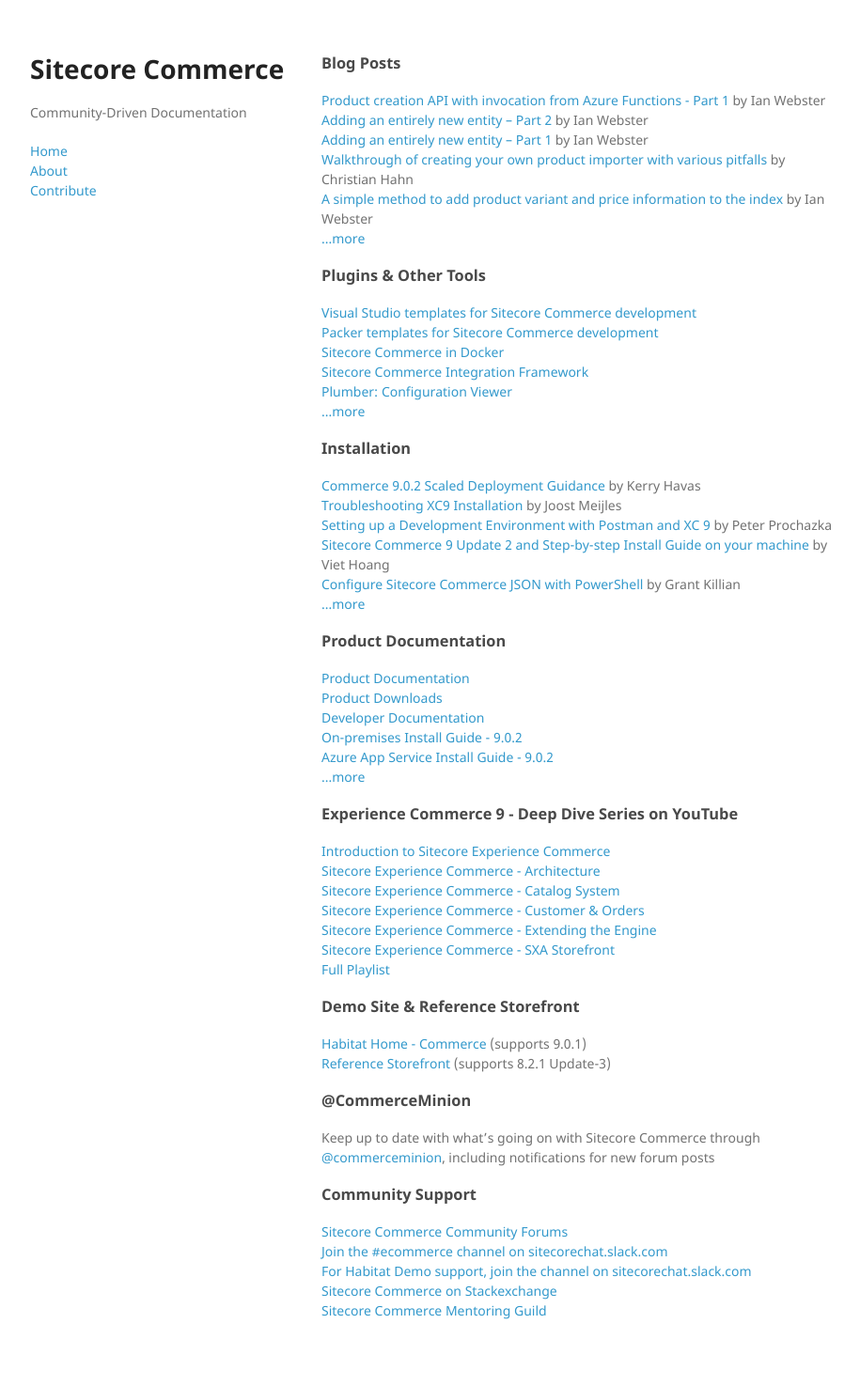
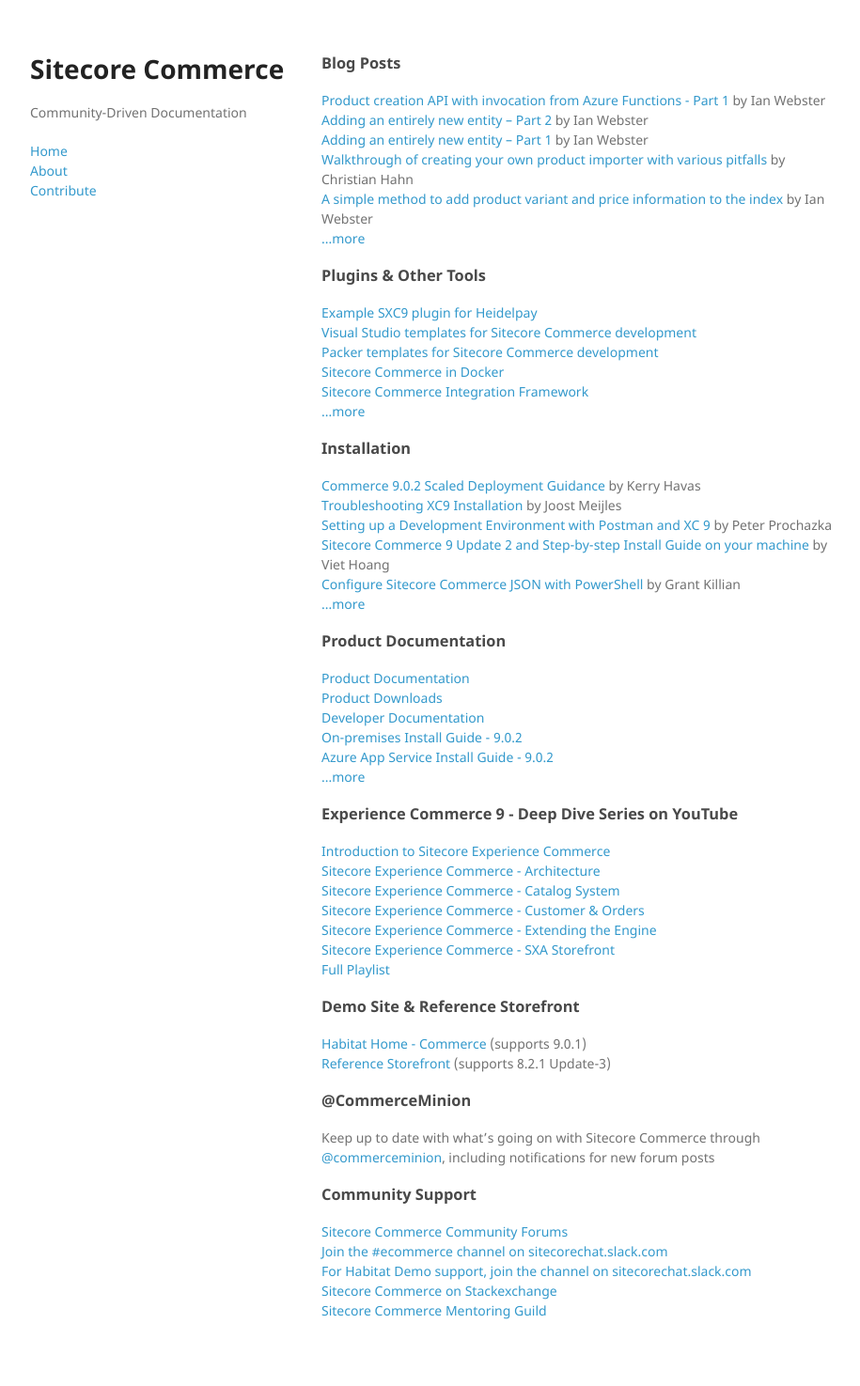
Before and after one commit to CommerceMinion/commerce-community-docs, a Jekyll site: the page built from index.md, in a window 1280 px wide. Shown: the whole page at 94% size, without its empty margins (26-941 px from the left). Built offline with Jekyll 4.4.1, drawn with Linux system fonts in a browser that asks for light colours.

Commit message:
Added Aviva plugin

```diff
--- a/_data/plugins.yml
+++ b/_data/plugins.yml
@@ -1,3 +1,8 @@
+- name: Example SXC9 plugin for Heidelpay
+  link: https://github.com/avivasolutionsnl/Heidelpay-SXC9-example
+  author: Aviva Solutions
+  submitted-by: Kelly Heard
+
 - name: Visual Studio templates for Sitecore Commerce development
   link: https://github.com/ajsuth/Ajsuth.Commerce.Engine.Templates
   author: Andrew Sutherland
```
